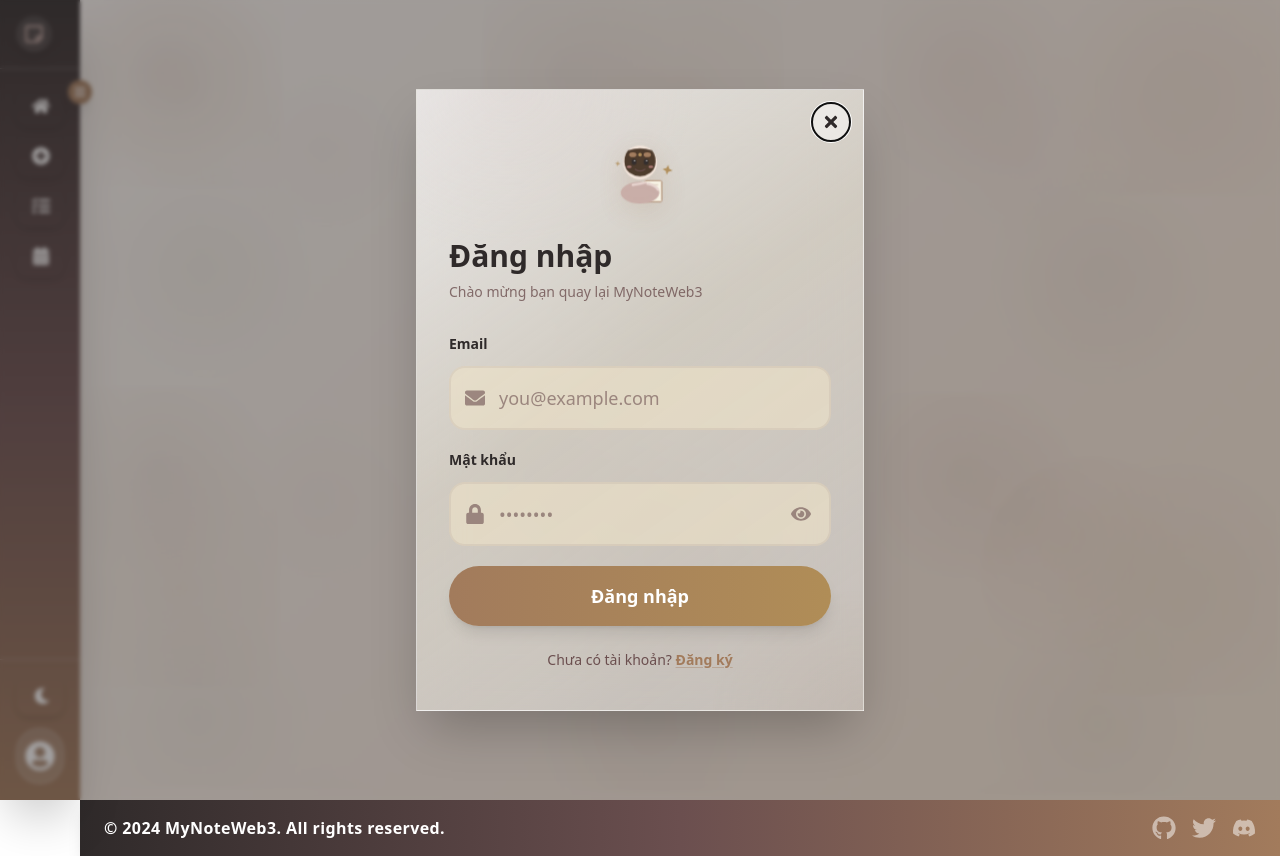
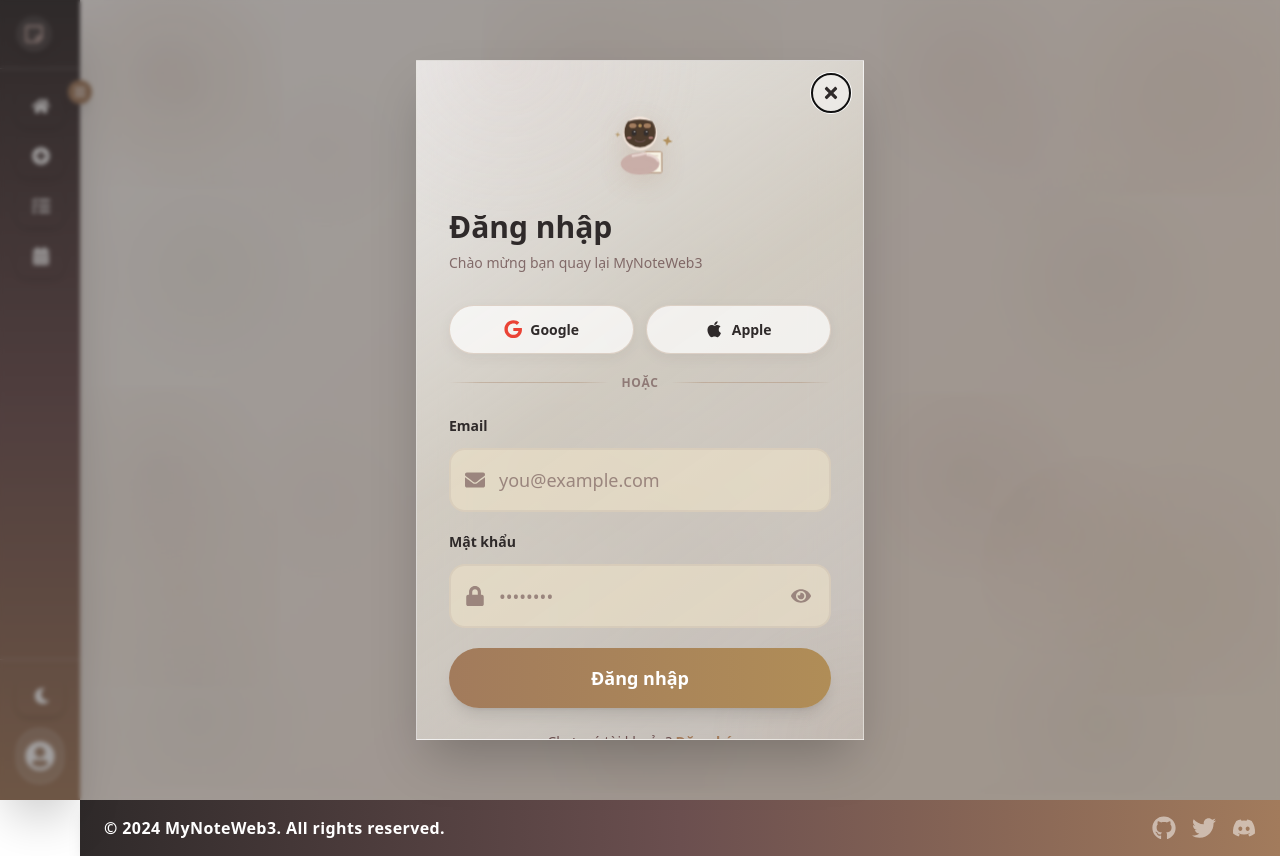
Before and after one commit to NNTN32/NotesWeb_FE, a React (Vite) app in the folder mynotewebapp/: page /auth/login in a window 1280 px wide. Built offline with nearby package versions, Linux system fonts and the light colour scheme.

Commit message:
Add another Login form

```diff
--- a/mynotewebapp/src/index.css
+++ b/mynotewebapp/src/index.css
@@ -2045,6 +2045,8 @@ body {
 
 .auth-form-reveal-heading,
 .auth-form-reveal-subtitle,
+.auth-form-social-reveal,
+.auth-form-divider-reveal,
 .auth-form-field-reveal,
 .auth-form-submit-reveal,
 .auth-form-footer-reveal {
@@ -2058,6 +2060,111 @@ body {
 
 .auth-form-reveal-subtitle {
   animation-delay: calc(var(--auth-reveal-delay, 0ms) + 95ms);
+}
+
+.auth-form-social-reveal {
+  animation-delay: var(--auth-social-delay, 118ms);
+}
+
+.auth-form-divider-reveal {
+  animation-delay: var(--auth-divider-delay, 136ms);
+}
+
+.auth-form-divider {
+  display: flex;
+  align-items: center;
+  gap: 0.75rem;
+  margin: 1.25rem 0 1.5rem;
+}
+
+.auth-form-divider-line {
+  flex: 1;
+  height: 1px;
+  background: linear-gradient(
+    90deg,
+    transparent,
+    rgba(162, 123, 92, 0.35) 20%,
+    rgba(162, 123, 92, 0.35) 80%,
+    transparent
+  );
+}
+
+.dark .auth-form-divider-line {
+  background: linear-gradient(
+    90deg,
+    transparent,
+    rgba(201, 173, 167, 0.28) 20%,
+    rgba(201, 173, 167, 0.28) 80%,
+    transparent
+  );
+}
+
+.auth-form-divider-text {
+  flex-shrink: 0;
+  font-size: 0.75rem;
+  font-weight: 600;
+  letter-spacing: 0.06em;
+  text-transform: uppercase;
+  color: rgba(107, 79, 79, 0.65);
+}
+
+.dark .auth-form-divider-text {
+  color: rgba(223, 211, 195, 0.55);
+}
+
+.auth-social-btn {
+  display: inline-flex;
+  align-items: center;
+  justify-content: center;
+  gap: 0.5rem;
+  width: 100%;
+  padding: 0.8rem 0.75rem;
+  border-radius: 9999px;
+  border: 1px solid rgba(162, 123, 92, 0.28);
+  background: rgba(255, 255, 255, 0.72);
+  font-size: 0.875rem;
+  font-weight: 600;
+  color: #2f2a2a;
+  box-shadow: 0 4px 14px rgba(47, 42, 42, 0.06);
+  transition:
+    transform 0.22s cubic-bezier(0.22, 1, 0.36, 1),
+    box-shadow 0.25s ease,
+    background 0.2s ease,
+    border-color 0.2s ease;
+}
+
+.dark .auth-social-btn {
+  background: rgba(47, 42, 42, 0.55);
+  border-color: rgba(201, 173, 167, 0.2);
+  color: #f9f5e7;
+}
+
+.auth-social-btn-icon {
+  width: 1.15rem;
+  height: 1.15rem;
+  flex-shrink: 0;
+}
+
+.auth-social-btn--google .auth-social-btn-icon {
+  color: #ea4335;
+}
+
+.auth-social-btn--apple .auth-social-btn-icon {
+  color: #2f2a2a;
+}
+
+.dark .auth-social-btn--apple .auth-social-btn-icon {
+  color: #f9f5e7;
+}
+
+.auth-social-btn:hover:not(:disabled) {
+  transform: translateY(-2px);
+  box-shadow: 0 10px 24px rgba(47, 42, 42, 0.1);
+  border-color: rgba(162, 123, 92, 0.45);
+}
+
+.auth-social-btn:active:not(:disabled) {
+  transform: translateY(0) scale(0.98);
 }
 
 .auth-form-field-reveal {
@@ -2155,6 +2262,8 @@ body {
 
   .auth-form-reveal-heading,
   .auth-form-reveal-subtitle,
+  .auth-form-social-reveal,
+  .auth-form-divider-reveal,
   .auth-form-field-reveal,
   .auth-form-submit-reveal,
   .auth-form-footer-reveal {
@@ -2177,6 +2286,12 @@ body {
     animation: none !important;
   }
 
+  .auth-social-btn:hover:not(:disabled),
+  .auth-social-btn:active:not(:disabled) {
+    transform: none;
+    box-shadow: 0 4px 14px rgba(47, 42, 42, 0.06);
+  }
+
   .auth-form-submit-btn:hover:not(:disabled),
   .auth-form-submit-btn:active:not(:disabled) {
     transform: none !important;
--- a/mynotewebapp/src/pages/auth/Login.jsx
+++ b/mynotewebapp/src/pages/auth/Login.jsx
@@ -1,15 +1,25 @@
 import { useCallback, useContext, useState } from "react";
 import { Navigate } from "react-router-dom";
+import { FaApple } from "react-icons/fa";
+import { FaGoogle } from "react-icons/fa6";
 import { toast } from "react-toastify";
 import { AuthContext } from "../../context/AuthContext";
 import { useAuthForm } from "../../hooks/useAuthForm";
 import FormField from "../../components/FormField";
-import { loginUser } from "../../utils/api/auth";
+import { loginUser, loginWithSocialProvider } from "../../utils/api/auth";
 import {
+  authDividerRevealDelayMs,
   authFieldRevealDelayMs,
   authFooterRevealDelayMs,
+  authSocialRevealDelayMs,
   authSubmitRevealDelayMs,
 } from "./authFormMotion";
+
+/** Social providers — `id` must match `POST /auth/oauth/:id` */
+const SOCIAL_LOGIN_OPTIONS = [
+  { id: "google", label: "Google", Icon: FaGoogle, ariaLabel: "Đăng nhập bằng Google" },
+  { id: "apple", label: "Apple", Icon: FaApple, ariaLabel: "Đăng nhập bằng Apple" },
+];
 
 const LOGIN_FIELDS = [
   { name: "email", type: "email", value: "" },
@@ -31,19 +41,27 @@ export function LoginForm({
 }) {
   const { login } = useContext(AuthContext) || {};
   const [submitting, setSubmitting] = useState(false);
+  const [socialSubmitting, setSocialSubmitting] = useState(null);
+
+  const completeLogin = useCallback(
+    (res, fallbackEmail) => {
+      if (res?.token) {
+        localStorage.setItem("token", res.token);
+      }
+      const user = res?.user ?? { email: fallbackEmail, name: res?.name ?? fallbackEmail };
+      if (login) login(user);
+      toast.success("Đăng nhập thành công");
+      onAuthenticated?.();
+    },
+    [login, onAuthenticated]
+  );
 
   const onSubmit = useCallback(
     async (data) => {
       setSubmitting(true);
       try {
         const res = await loginUser({ email: data.email, password: data.password });
-        if (res?.token) {
-          localStorage.setItem("token", res.token);
-        }
-        const user = res?.user ?? { email: data.email, name: res?.name ?? data.email };
-        if (login) login(user);
-        toast.success("Đăng nhập thành công");
-        onAuthenticated?.();
+        completeLogin(res, data.email);
       } catch (err) {
         const msg =
           err.response?.data?.message ||
@@ -55,7 +73,28 @@ export function LoginForm({
         setSubmitting(false);
       }
     },
-    [login, onAuthenticated]
+    [completeLogin]
+  );
+
+  const handleSocialLogin = useCallback(
+    async (providerId) => {
+      setSocialSubmitting(providerId);
+      try {
+        const res = await loginWithSocialProvider(providerId);
+        const email = res?.user?.email ?? res?.email ?? "";
+        completeLogin(res, email);
+      } catch (err) {
+        const msg =
+          err.response?.data?.message ||
+          err.response?.data?.error ||
+          err.message ||
+          "Đăng nhập thất bại";
+        toast.error(typeof msg === "string" ? msg : "Đăng nhập thất bại");
+      } finally {
+        setSocialSubmitting(null);
+      }
+    },
+    [completeLogin]
   );
 
   const {
@@ -73,6 +112,9 @@ export function LoginForm({
 
   const loginSubmitDelayMs = authSubmitRevealDelayMs(LOGIN_FIELDS.length);
   const loginFooterDelayMs = authFooterRevealDelayMs(LOGIN_FIELDS.length);
+  const socialRevealDelayMs = authSocialRevealDelayMs();
+  const dividerRevealDelayMs = authDividerRevealDelayMs();
+  const authBusy = submitting || Boolean(socialSubmitting);
 
   return (
     <div className="w-full">
@@ -86,11 +128,42 @@ export function LoginForm({
         Chào mừng bạn quay lại MyNoteWeb3
       </p>
 
-      <form
-        onSubmit={handleSubmit}
-        className="mt-8 space-y-5"
-        noValidate
+      <div
+        className="auth-form-social-reveal mt-8 grid grid-cols-2 gap-3"
+        style={{ "--auth-social-delay": `${socialRevealDelayMs}ms` }}
       >
+        {SOCIAL_LOGIN_OPTIONS.map((option) => {
+          const { Icon } = option;
+          const isLoading = socialSubmitting === option.id;
+
+          return (
+            <button
+              key={option.id}
+              type="button"
+              disabled={authBusy}
+              aria-label={option.ariaLabel}
+              onClick={() => handleSocialLogin(option.id)}
+              className={`auth-social-btn auth-social-btn--${option.id} disabled:cursor-not-allowed disabled:opacity-60`}
+            >
+              <Icon className="auth-social-btn-icon" aria-hidden="true" />
+              <span>{isLoading ? "Đang xử lý…" : option.label}</span>
+            </button>
+          );
+        })}
+      </div>
+
+      <div
+        className="auth-form-divider-reveal auth-form-divider"
+        style={{ "--auth-divider-delay": `${dividerRevealDelayMs}ms` }}
+        role="separator"
+        aria-label="hoặc đăng nhập bằng email"
+      >
+        <span className="auth-form-divider-line" aria-hidden="true" />
+        <span className="auth-form-divider-text">hoặc</span>
+        <span className="auth-form-divider-line" aria-hidden="true" />
+      </div>
+
+      <form onSubmit={handleSubmit} className="space-y-5" noValidate>
         {LOGIN_FIELDS.map((field, index) => {
           const Icon = getFieldIcon(field);
           const fid = `${idPrefix}-${field.name}`;
@@ -121,7 +194,7 @@ export function LoginForm({
 
         <button
           type="submit"
-          disabled={submitting}
+          disabled={authBusy}
           className="auth-form-submit-reveal auth-form-submit-btn w-full rounded-full bg-gradient-to-r from-terracotta to-brass py-4 text-lg font-semibold text-white shadow-lg hover:brightness-110 disabled:cursor-not-allowed disabled:opacity-60 disabled:hover:translate-y-0"
           style={{ "--auth-submit-delay": `${loginSubmitDelayMs}ms` }}
         >
--- a/mynotewebapp/src/pages/auth/authFormMotion.js
+++ b/mynotewebapp/src/pages/auth/authFormMotion.js
@@ -26,6 +26,16 @@ export function authFieldRevealDelayMs(index) {
   return AUTH_FORM_REVEAL.fieldStartMs + index * AUTH_FORM_REVEAL.fieldStepMs;
 }
 
+/** Social buttons — before first field (sync: `.auth-form-social-reveal` in index.css) */
+export function authSocialRevealDelayMs() {
+  return AUTH_FORM_REVEAL.fieldStartMs - 32;
+}
+
+/** “hoặc” divider between social and email form */
+export function authDividerRevealDelayMs() {
+  return AUTH_FORM_REVEAL.fieldStartMs - 14;
+}
+
 /**
  * @param {number} fieldCount
  * @returns {number} milliseconds delay for submit button reveal
--- a/mynotewebapp/src/utils/api/auth.js
+++ b/mynotewebapp/src/utils/api/auth.js
@@ -5,6 +5,15 @@ import axios from "../axiosConfig";
  */
 export async function loginUser(credentials) {
   const response = await axios.post("/auth/login", credentials);
+  return response.data;
+}
+
+/**
+ * OAuth / social sign-in — backend: `POST /auth/oauth/:provider`
+ * @param {"google" | "apple"} provider
+ */
+export async function loginWithSocialProvider(provider) {
+  const response = await axios.post(`/auth/oauth/${provider}`);
   return response.data;
 }
 
```
